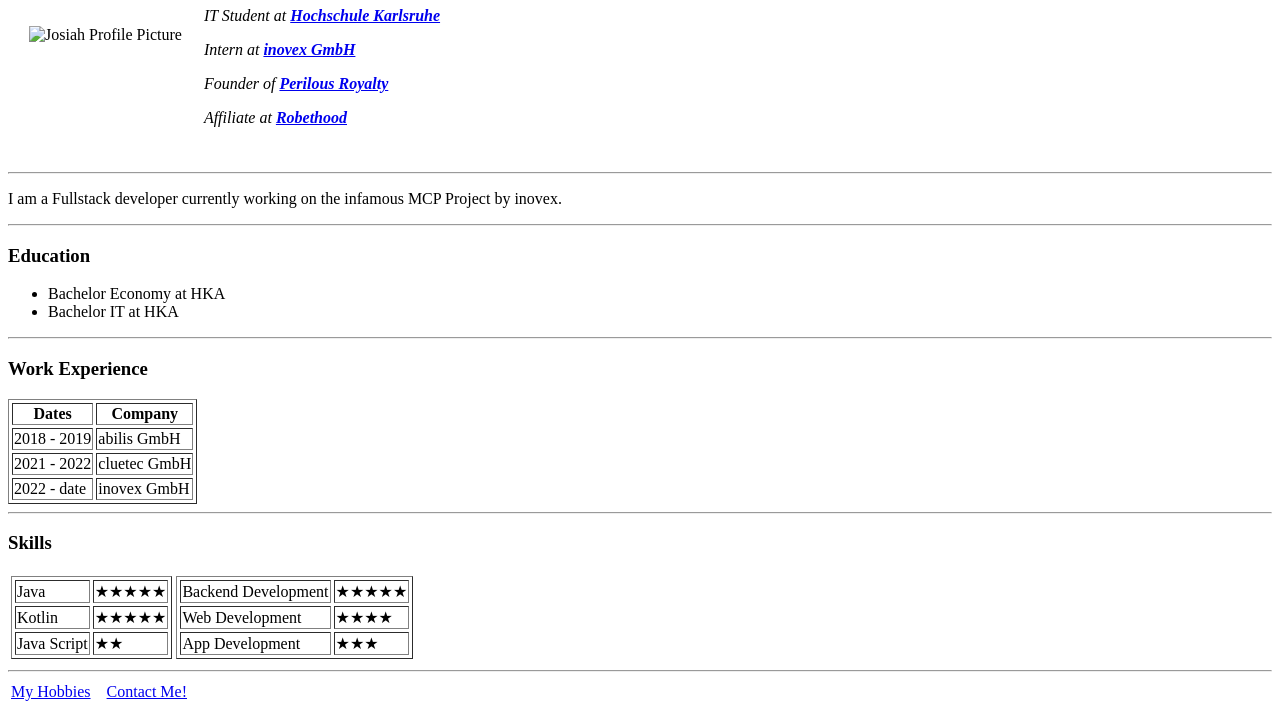
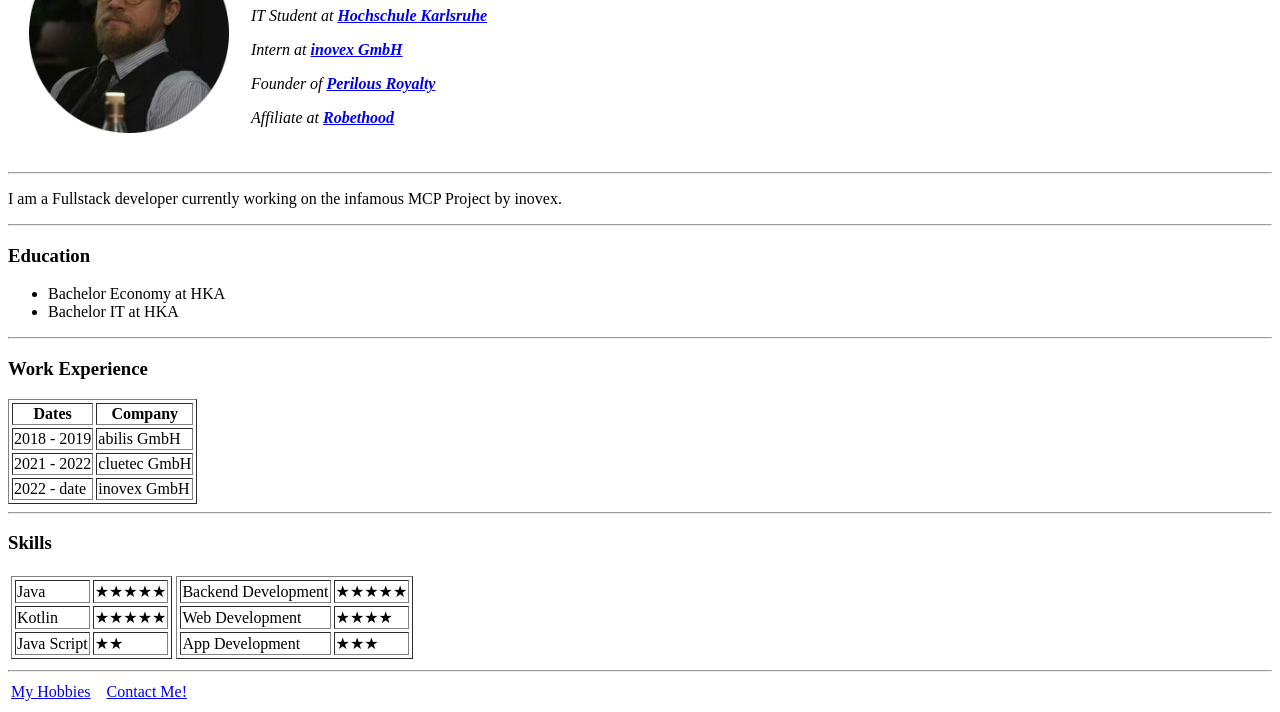
Before and after one commit to peralty/cv, a plain HTML site: page index.html in a window 1280 px wide. Shown: the part 102-814 px from the top of the page. Drawn offline with Linux system fonts and the light colour scheme.

Commit message:
Changed link to image

```diff
--- a/index.html
+++ b/index.html
@@ -12,7 +12,7 @@
     <table cellspacing="20">
         <tr>
             <td>
-                <img src="../HTML - Persoanl Site/res/me-modified.png" alt="Josiah Profile Picture" width="200px" height="200px">
+                <img src="../res/me-modified.png" alt="Josiah Profile Picture" width="200px" height="200px">
             </td>
             <td>
                 <h1>Josiah Heinen</h1>
```
